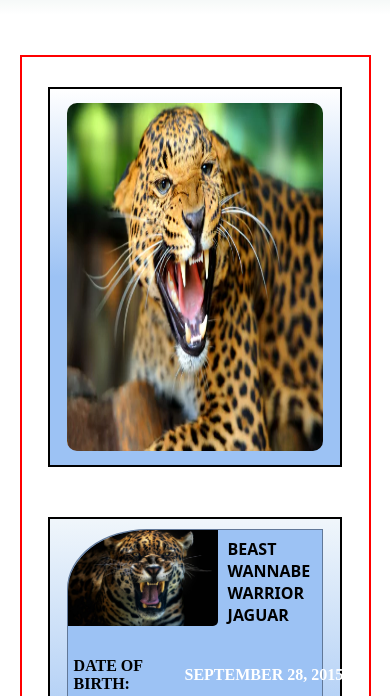
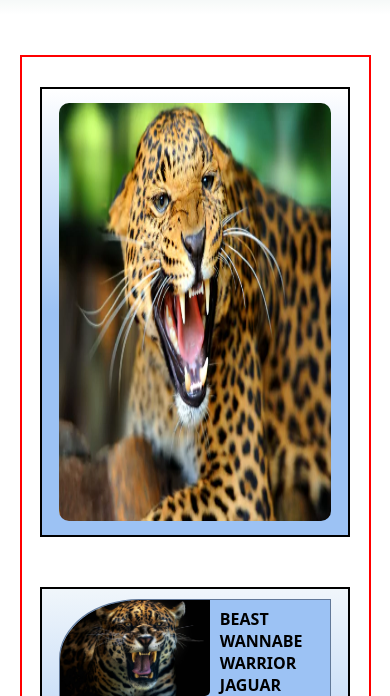
Before and after one commit to Prospertech-github/TradingCard, a plain HTML site: page index.html in a window 390 px wide. Shown: the part 85-781 px from the top of the page. Drawn offline with Linux system fonts and the light colour scheme.

Commit message:
Working on the mobile view

```diff
--- a/assets/style.css
+++ b/assets/style.css
@@ -204,6 +204,7 @@ footer h2 {
     }
     .card-1, .card-2{
         width: 50%;
+        margin-bottom: 1rem;
     }
 }
 @media screen and (max-width: 780px){
@@ -219,103 +220,24 @@ footer h2 {
         width: 80%;
     }
 }
-
-
-@media screen and (max-width: 672px) {
+@media screen and (max-width: 680px) {
 	.container {
-		border: 2px solid red;
-		width: 90%;
+        width: 80%;
 		height: 100%;
-		margin: 4rem auto;
-		flex-direction: column;
-		align-items: center;
 		gap: 2rem;
 		padding: 1rem;
 	}
 	.card-1,
 	.card-2 {
-		width: 90%;
-		height: 98%;
-	}
-	.card-1 {
-		height: 38rem;
-	}
-	.card-2 {
-		margin-bottom: 1rem;
+		width: 80%;
 	}
 }
-
-/* @media screen and (max-width: 900px){
+@media screen and (max-width: 580px){
     .container{
+        border: 2px solid red;
         width: 90%;
-        height: 100%;
-    }
-    .card-1{
-        width: 50%;
-        height: 40rem;
-    }
-    .card-2{
-        width: 50%;
-        height: 40rem;
-    }
-    table{
-        width: 100%;
-        border-spacing: .6rem;
-        font-size: 1.2rem;
-    }
-    footer{
-        height: 100%;
-        font-size: 1rem;
-    }
-    footer h2{
-        text-align: center;
-        font-size: 2rem;
-    }
-    .footer-1{
-        height: 4rem;
-    }
-    .footer-1 img{
-        width: 50px;
-        height: 50px;
-        border-radius: 50%;
-    }
-    .footer-2{
-        display: flex;
-        justify-content: flex-end;
-        background: linear-gradient(
-            rgba(56, 910, 839, 0),
-            rgb(156, 194, 244),
-            rgb(156, 194, 244)
-            );
-        font-size: 1.5rem;
-        height: 44%;
-}
-} */
-
-/* @media screen and (min-width: 1100px) { */
-/* html{
-        display: none;
-    }
-    .container {
-        width: 90%;
-        height: 50%;
-        margin: 4rem auto;
-        padding: 1rem;
     }
     .card-1, .card-2{
-        width: 40%;
-        height: 78%;
-        border: 1px solid red;
+        width: 95%;
     }
-    .card-1{
-        height: 69.8vh;
-    }
-    .card-2{
-        margin-bottom: 1rem;
-    }
-    table{
-        width: 100%;
-        border-spacing: 1rem;
-        font-size: 1.2rem;
-    }
-} */
+}
```
